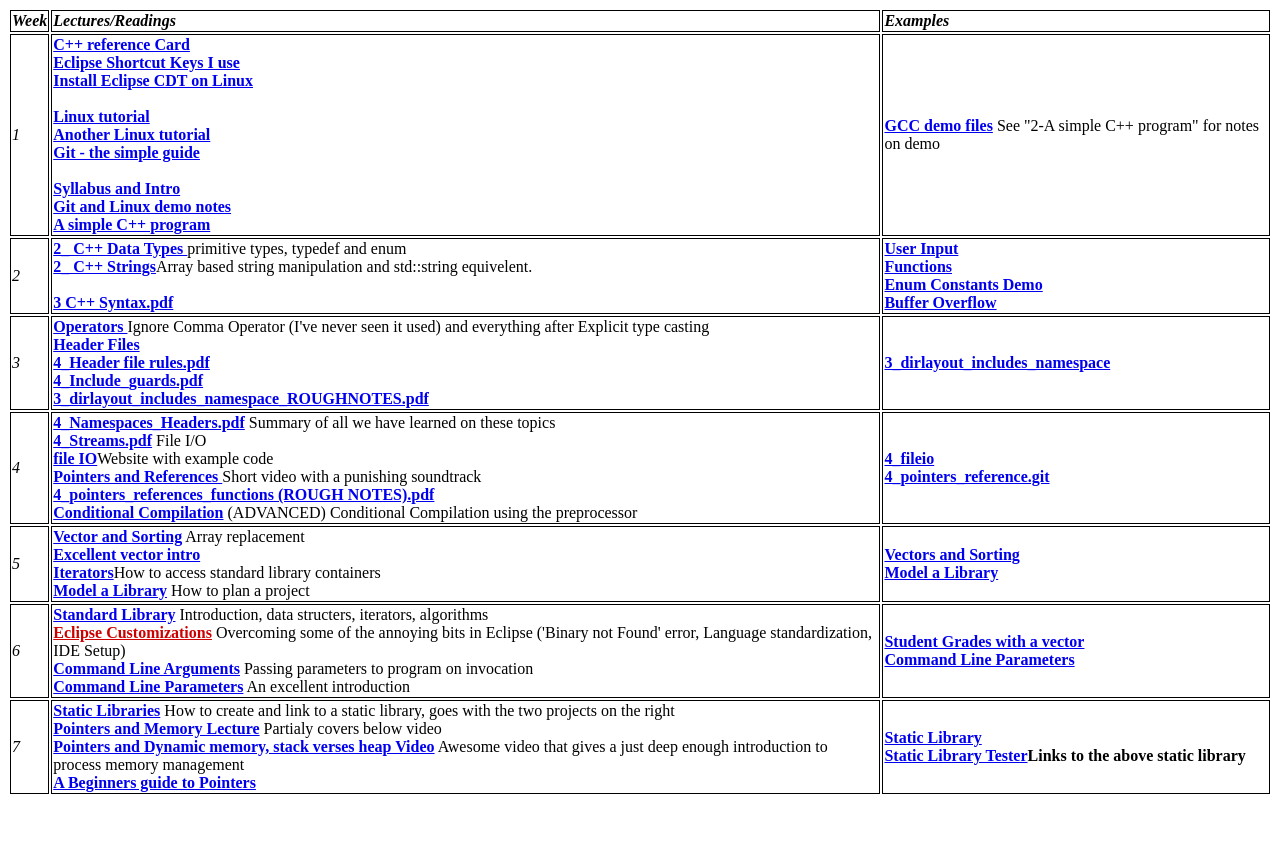
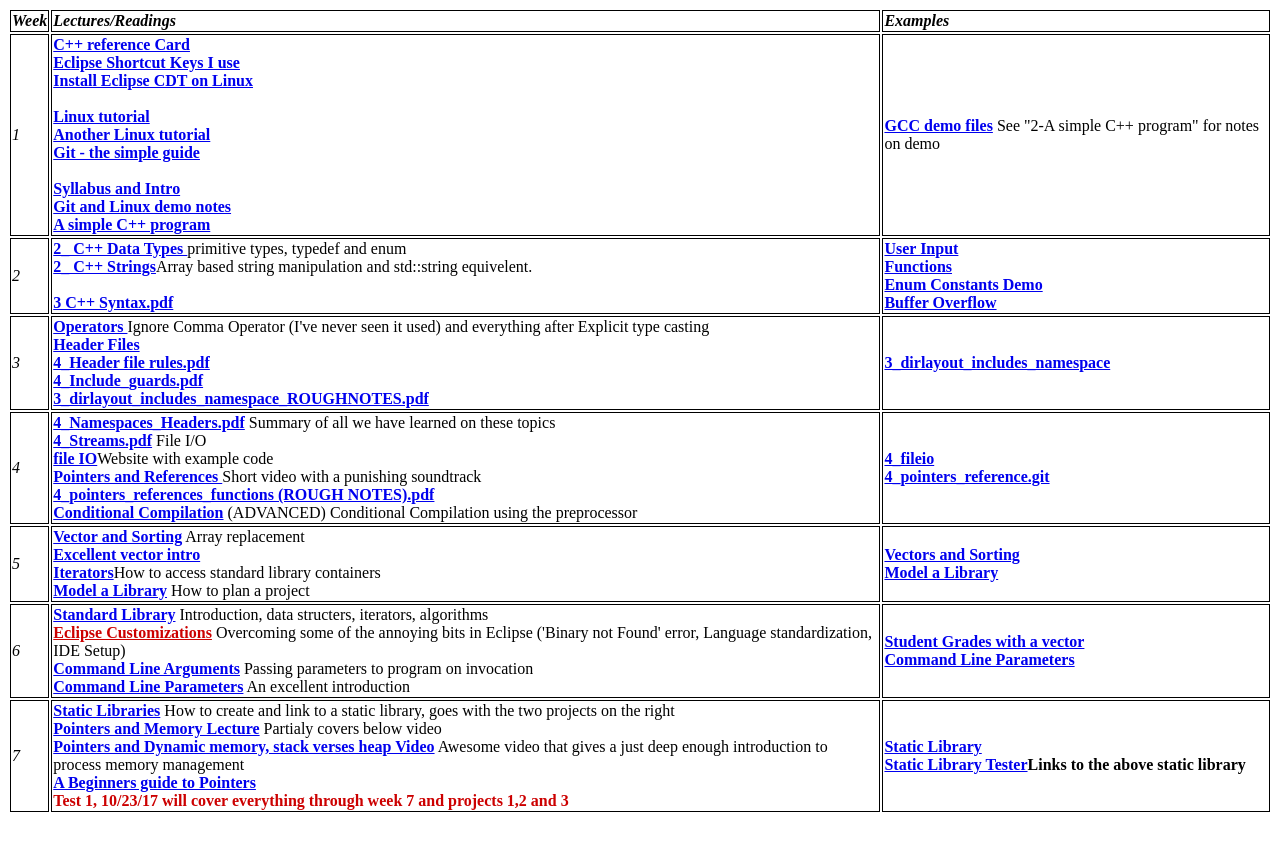
Before and after one commit to CNUClasses/CPSC327, a Jekyll site: the page navbar/Lectures.html, which Jekyll copies as it is, in a window 1280 px wide. Shown: the top 851 px of the page. Built offline with Jekyll 4.4.1, drawn with Linux system fonts in a browser that asks for light colours.

Commit message:
lectures

```diff
--- a/navbar/Lectures.html
+++ b/navbar/Lectures.html
@@ -127,6 +127,8 @@
 				<strong><a href="https://www.youtube.com/watch?v=_8-ht2AKyH4"> Pointers and Dynamic memory, stack verses heap Video</a></strong> Awesome video that gives a just deep enough introduction to process memory management <br>
 
 				<strong><a href="https://www.codeproject.com/Articles/627/A-Beginner-s-Guide-to-Pointers"> A Beginners guide to Pointers</a></strong> <br>
+
+				<strong style="color: #cc0000">Test 1, 10/23/17 will cover everything through week 7 and projects 1,2 and 3</strong> <br>
             </td>
 			<td class="style_white ">
 			<strong><a href="https://github.com/CNUClasses/myStaticlib.git"> Static Library</a></strong> <br />
```
